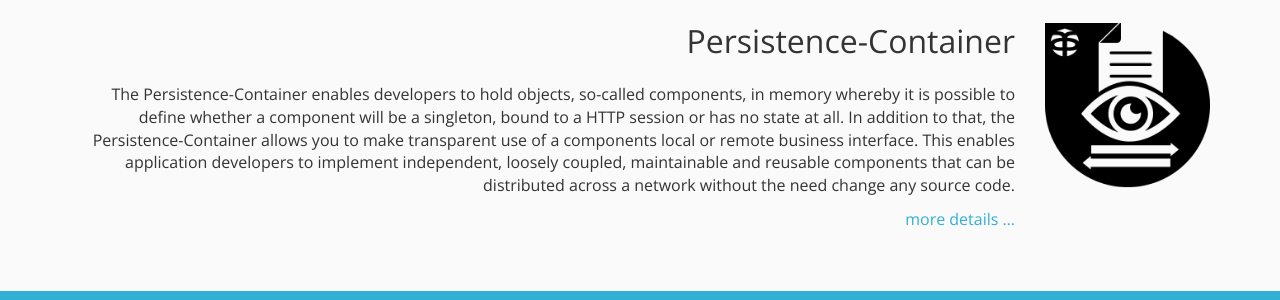
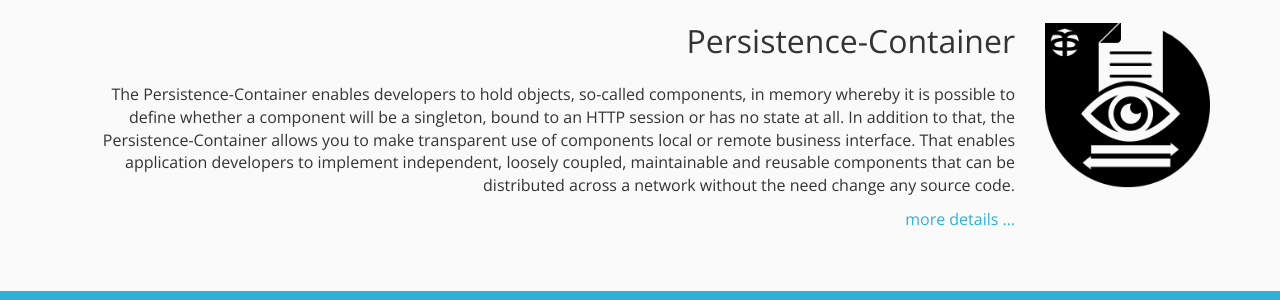
Before and after one commit to appserver-io/appserver, a Jekyll site: the page built from products/appserver-community-edition.md, in a window 1280 px wide and 900 px high, scrolled down 1340 px. Shown: the part 177-477 px from the top of the window. Built offline with Jekyll 4.4.1, drawn with Linux system fonts in a browser that asks for light colours; nearby versions of some CDN libraries; library files that are not in the unit come from our copies; Markdown is read by kramdown in place of the engine named in the settings.

Commit message:
Update persistence-container.md

```diff
--- a/_includes/sections/persistence-container.md
+++ b/_includes/sections/persistence-container.md
@@ -1,5 +1,5 @@
 ## Persistence-Container
 
-The Persistence-Container enables developers to hold objects, so-called components, in memory whereby it is possible to define whether a component will be a singleton, bound to a HTTP session or has no state at all. In addition to that, the Persistence-Container allows you to make transparent use of a components local or remote business interface. This enables application developers to implement independent, loosely coupled, maintainable and reusable components that can be distributed across a network without the need change any source code.
+The Persistence-Container enables developers to hold objects, so-called components, in memory whereby it is possible to define whether a component will be a singleton, bound to an HTTP session or has no state at all. In addition to that, the Persistence-Container allows you to make transparent use of components local or remote business interface. That enables application developers to implement independent, loosely coupled, maintainable and reusable components that can be distributed across a network without the need change any source code.
 
 [more details ...](<{{ "/products/features/persistence-container.html" | prepend: site.baseurl }}>)
```
